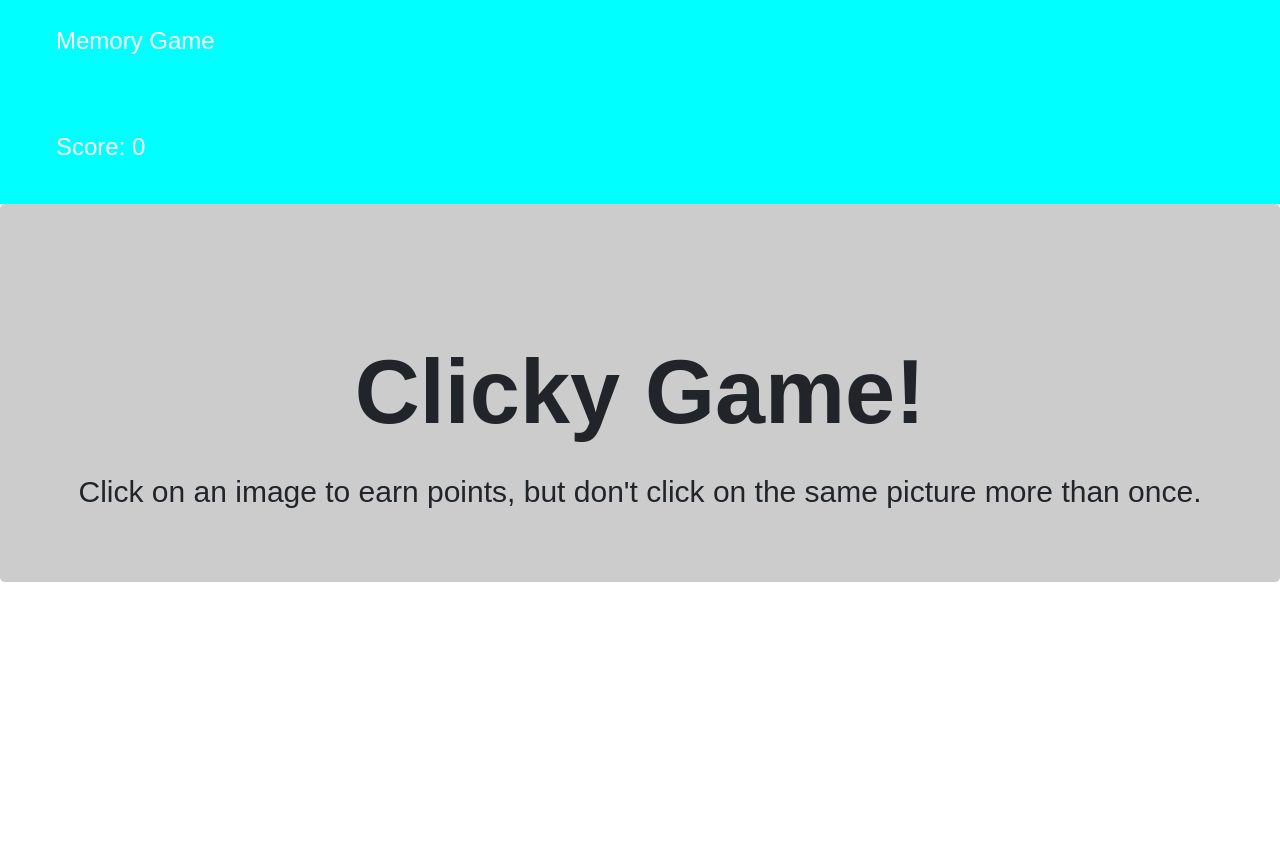
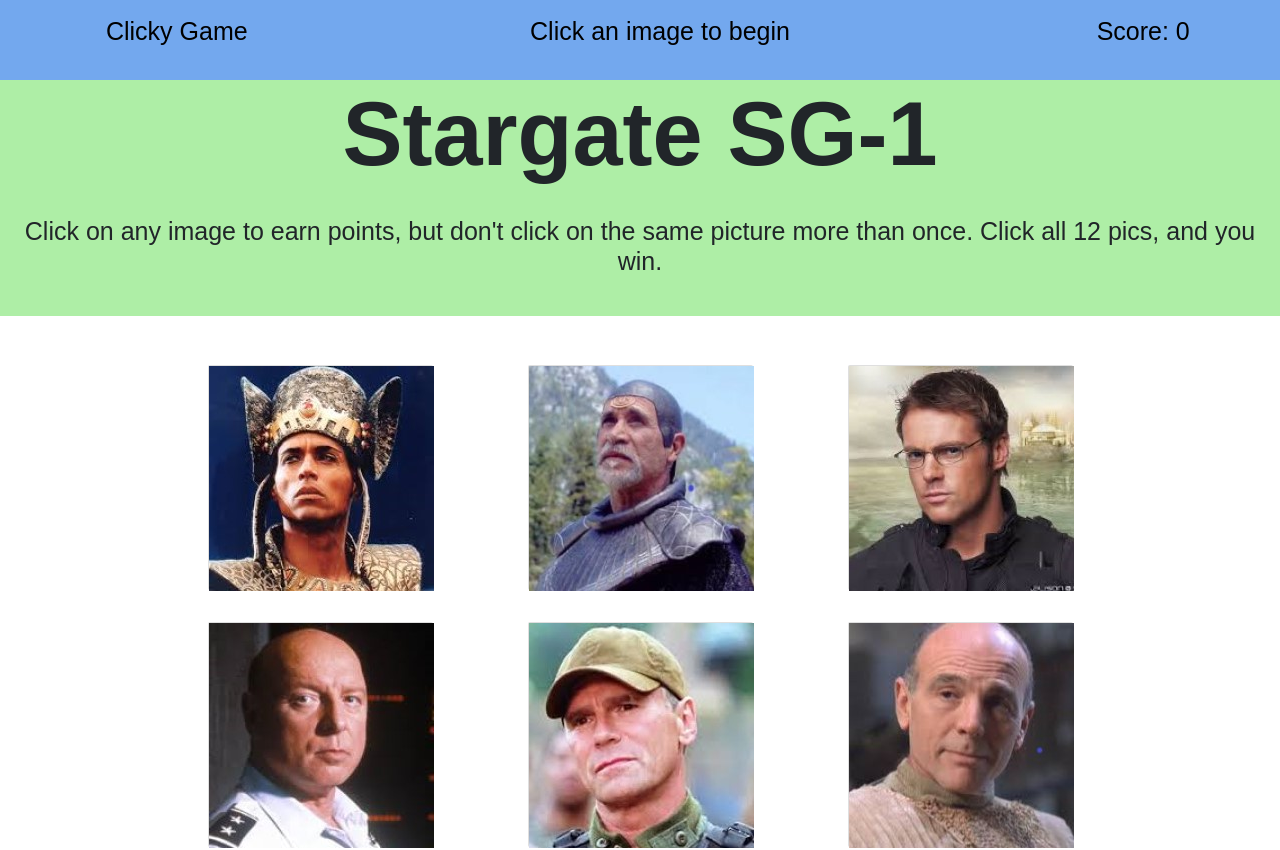
Before and after one commit to clark1472/my-star, a React (Create React App) app in the folder my-star/: page / in a window 1280 px wide. Shown: the top 850 px of the page. Built offline with nearby package versions, Linux system fonts and the light colour scheme.

Commit message:
add footer, jumbotron fix navbar

```diff
--- a/my-star/src/App.css
+++ b/my-star/src/App.css
@@ -3,8 +3,8 @@
   height: 100%;
   display: flex;
   flex-flow: row wrap;
-  padding: 150px;
-  padding-top: 250px;
+  padding: 25px 160px 25px;
   justify-content: space-around;
   align-content: flex-start;
+  margin: auto 0;
 }
--- a/my-star/src/App.js
+++ b/my-star/src/App.js
@@ -1,6 +1,8 @@
 import React, { Component } from 'react';
+import Navbar from "./components/Navbar";
+import Jumbotron from "./components/Jumbotron";
 import StarCard from "./components/StarCard";
-import Navbar from "./components/Navbar";
+import Footer from "./components/Footer";
 import stars from "./stars.json";
 import "./App.css";
 
@@ -33,7 +35,7 @@
     } else {
       this.setState(
         {
-          star: this.state.stars.sort(function(a, b) {
+          stars: this.state.stars.sort(function(a, b) {
             return 0.5 - Math.random();
           }),
           //clicked characters are array and the concat is adding a character to the array.
@@ -62,12 +64,13 @@
   };
 
 
-  //Map over this.state.friends and render a FriendCard component for each friend object
+  //Map over this.state.stars and render a StarCard component for each stars object
   render() {
     return (
       <div>
         <Navbar
         score={this.state.score} />
+        <Jumbotron />
         <div className="wrapper">
      {this.state.stars.map(stars => (
           <StarCard
@@ -79,6 +82,7 @@
           />
         ))}
         </div>
+        <Footer />
       </div>
     );
   }
--- /dev/null
+++ b/my-star/src/components/Footer/Footer.css
@@ -0,0 +1,12 @@
+.footer {
+	background-color: #447aec;
+	width: 100%;
+	position: relative;
+}
+
+.footer p {
+	color: white;
+	text-align: center;
+	padding: 10px 0;
+	font-size: 15px;
+}
--- /dev/null
+++ b/my-star/src/components/Footer/Footer.js
@@ -0,0 +1,10 @@
+import React from "react";
+import "./Footer.css";
+
+const Footer = () => (
+	<header className = "footer">
+		<p>Stargate SG-1 Game</p>
+	</header>
+);
+
+export default Footer;
--- /dev/null
+++ b/my-star/src/components/Footer/index.js
@@ -0,0 +1 @@
+export { default } from "./Footer";
--- /dev/null
+++ b/my-star/src/components/Jumbotron/Jumbotron.css
@@ -0,0 +1,18 @@
+.header{
+	background-color: rgb(174, 238, 166);
+	position: relative;
+	width: 100%;
+}
+
+h1{
+	text-align: center;
+	font-size: 90px;
+	font-weight: bold;
+	padding: 80px 0 20px 0;
+}
+
+h2{
+	text-align: center;
+	font-size: 25px;
+	padding-bottom: 40px;
+}
--- /dev/null
+++ b/my-star/src/components/Jumbotron/Jumbotron.js
@@ -0,0 +1,10 @@
+import React from "react";
+import "./Jumbotron.css";
+
+const Jumbotron = () => (
+	<header className = "header">
+		<h1>Stargate SG-1</h1>
+		<h2>Click on any image to earn points, but don't click on the same picture more than once. Click all 12 pics, and you win.</h2>
+	</header>
+);
+export default Jumbotron;
--- /dev/null
+++ b/my-star/src/components/Jumbotron/index.js
@@ -0,0 +1 @@
+export { default } from "./Jumbotron";
--- a/my-star/src/components/Navbar/Navbar.css
+++ b/my-star/src/components/Navbar/Navbar.css
@@ -1,44 +1,33 @@
-.navbar {
-	background: cyan;
-}
-
 .navbar li {
 	display: inline-block;
 	text-align: center;
 }
 
-.item1 .item3 {
-	width: 15%;
+.item1 {
+	width: 20%;
 }
 
 .item2 {
-	width: 70%;
+	width: 60%;
+}
+
+.item3 {
+	width: 20%;
+}
+
+.navbar {
+	background: rgb(115, 168, 238);
 }
 
 li {
-	color: white;
-	padding: 15px 0 ;
-
+	color: black;
+	padding: 5px 0 ;
 }
 
 body {
-	font-size: 24px;
+	font-size: 25px;
   }
 
-  .jumbotron{
-	  position: relative;
-	  background-color: #ccc;
-  }
-
-  .jumbotron h1{
-	  padding-top: 40px;
-	  text-align: center;
-	  font-size: 90px;
-	  font-weight: bold;
-	  padding: 70px 0 20px 0;
-  }
-
-  .jumbotron h2{
-	  text-align: center;
-	  font-size: 30px;
-  }
+ul {
+	width: 100%;
+}
--- a/my-star/src/components/Navbar/Navbar.js
+++ b/my-star/src/components/Navbar/Navbar.js
@@ -5,20 +5,13 @@
 class Navbar extends Component {
     render() {
       return (
-       <div>
-        <nav className="navbar navbar-default navbar-fixed-top">
+          <nav className="navbar navbar-default fixed-top">
            <ul>
-            <li className="item1">Memory Game</li>
-            <li className="item2"></li>
+            <li className="item1">Clicky Game</li>
+            <li className="item2">Click an image to begin</li>
             <li className="item3">Score: {this.props.score}</li>
           </ul>
         </nav>
-
-        <div className="jumbotron">
-          <h1>Clicky Game!</h1>
-          <h2>Click on an image to earn points, but don't click on the same picture more than once.</h2>
-        </div>
-        </div>
       );
     }
   }
```
